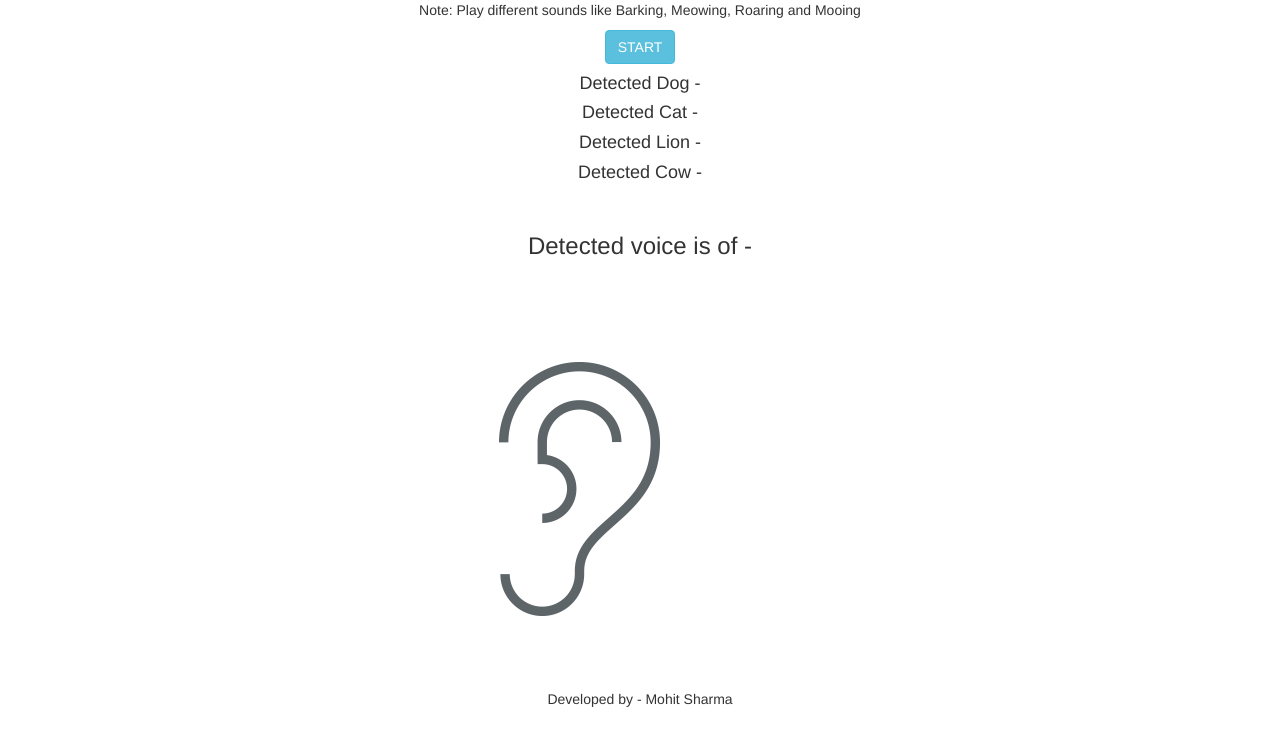
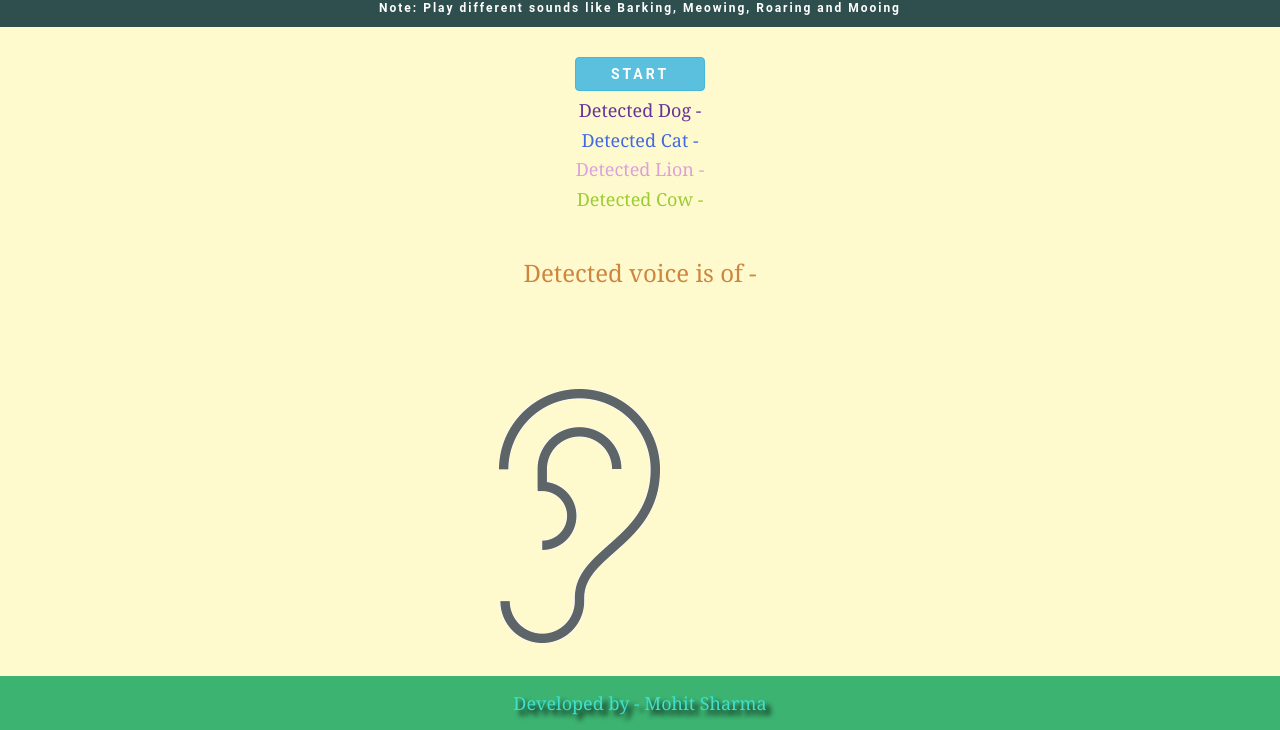
Before and after one commit to Mohit248/Sound_Controlled_Animals, a plain HTML site: page index.html in a window 1280 px wide. Shown: the part 70-800 px from the top of the page. Drawn offline with nearby package versions, Linux system fonts and the light colour scheme.

Commit message:
Add files via upload

```diff
--- a/index.html
+++ b/index.html
@@ -6,7 +6,7 @@
         <link rel="stylesheet" href="https://maxcdn.bootstrapcdn.com/bootstrap/3.4.1/css/bootstrap.min.css">
         <script src="https://ajax.googleapis.com/ajax/libs/jquery/3.5.1/jquery.min.js"></script>
          <script src="https://maxcdn.bootstrapcdn.com/bootstrap/3.4.1/js/bootstrap.min.js"></script>
-
+         <link rel="stylesheet" type="text/css" href="style.css">
  </head>
  <body>
    <div class="col-xs-12 header_div text-center">
@@ -30,5 +30,6 @@
    <div class="copy_right_footer text-center">
        Developed by - Mohit Sharma
    </div>
+   <script src="main.js"></script>
  </body>
 </html>
--- /dev/null
+++ b/style.css
@@ -0,0 +1,57 @@
+body{
+    font-family: Georgia, 'Times New Roman', Times, serif;
+    background:lemonchiffon;
+}
+
+.header_div{
+    background-color: darkslategray;
+    color: lightcyan;
+}
+
+.header_div p{
+    font-family:'Roboto',sans-serif;
+    color:white;
+    letter-spacing: 2px;
+    font-size: 12px;
+    font-weight: bold;
+}
+
+.main_div button{
+    font-family:'Roboto',sans-serif;
+    margin-top: 30px;
+    width: 130px;
+    font-weight: bolder;
+    letter-spacing: 3px;
+}
+
+.copy_right_footer{
+    position: fixed;
+    color:turquoise;
+    background-color:mediumseagreen;
+    bottom: 0;
+    width:100%;
+    font-size: 18px;
+    line-height: 3;
+    text-align: center;
+    text-shadow: 5px 5px 5px black;
+}
+
+#result_label_dog{
+    color:rebeccapurple;
+}
+
+#result_label_cat{
+    color:royalblue;
+}
+
+#result_label_cow{
+    color:yellowgreen;
+}
+
+#result_label_lion{
+    color:plum;
+}
+
+#detected_voice{
+   color:peru;
+}
```
